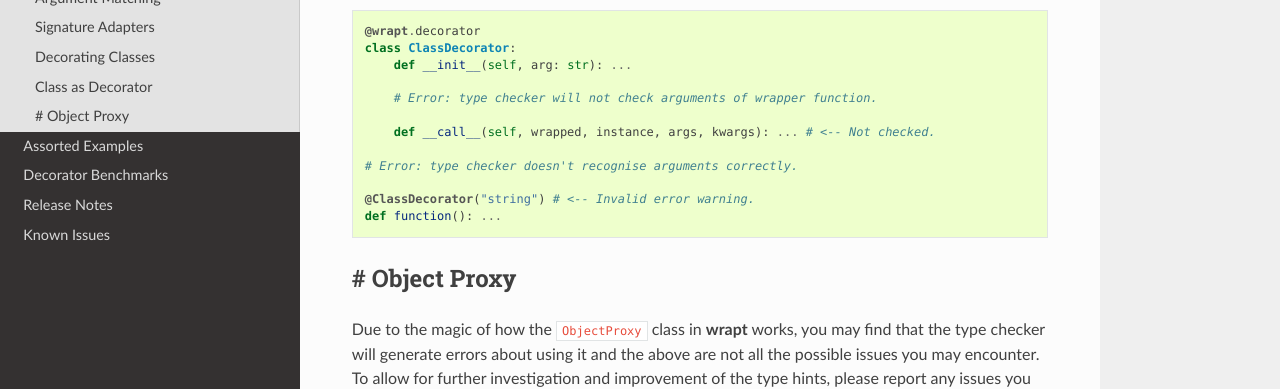
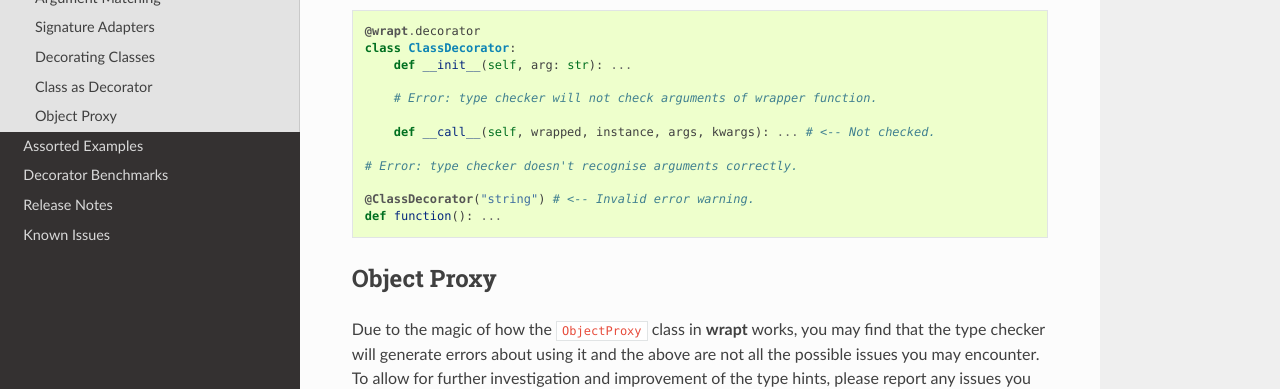
Before and after one commit to GrahamDumpleton/wrapt, a Sphinx documentation site: the page built from docs/typing.rst, in a window 1280 px wide and 900 px high, scrolled down 4524 px. Shown: the part 272-661 px from the top of the window. Built offline with Sphinx 7.4.7 and the Read the Docs theme 3.1.0, drawn with Linux system fonts in a browser that asks for light colours.

Commit message:
Fix header.

```diff
--- a/docs/typing.rst
+++ b/docs/typing.rst
@@ -268,8 +268,8 @@ constructor of the class at the point it it is being created.
     @ClassDecorator("string") # <-- Invalid error warning.
     def function(): ...
 
-# Object Proxy
---------------
+Object Proxy
+------------
 
 Due to the magic of how the ``ObjectProxy`` class in **wrapt** works, you may find
 that the type checker will generate errors about using it and the above are not
```
